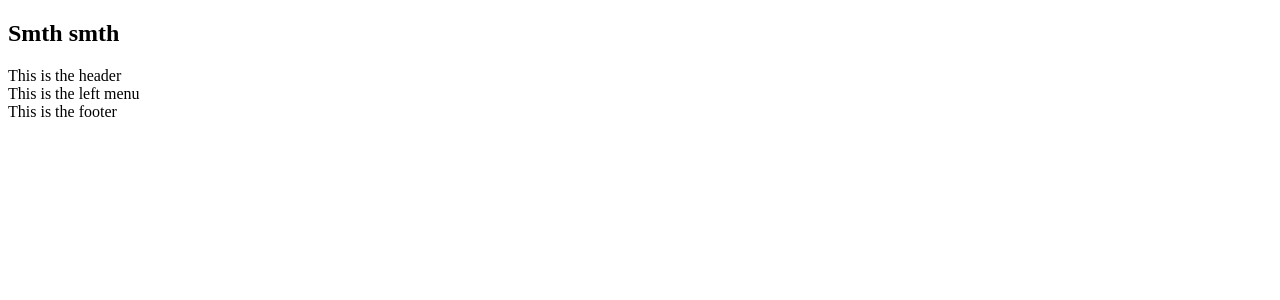
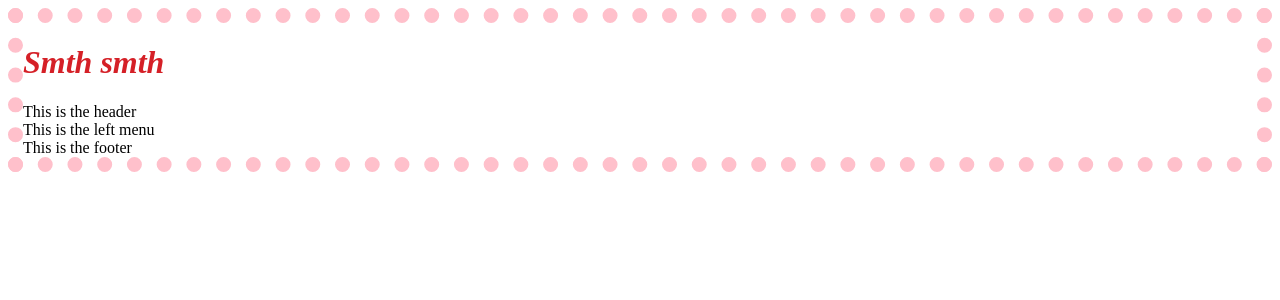
Before and after one commit to RalucaRbc/my-cv-v2-mid, a React (Create React App) app: page / in a window 1280 px wide. Shown: the top 300 px of the page. Built offline with nearby package versions, Linux system fonts and the light colour scheme.

Commit message:
Added style to the app component

```diff
--- a/src/component/app/app.component.jsx
+++ b/src/component/app/app.component.jsx
@@ -2,14 +2,15 @@ import React from 'react'
 import { Header } from '../header'
 import { LeftMenu } from '../left-menu'
 import { Footer } from '../footer'
+import { Title, Wrapper } from './app.styled'
 
 export const App = () => {
   return (
-    <div>
-      <h2> Smth smth </h2>
+    <Wrapper>
+      <Title> Smth smth </Title>
       <Header />
       <LeftMenu />
       <Footer />
-    </div>
+    </Wrapper>
   )
 }
--- /dev/null
+++ b/src/component/app/app.styled.js
@@ -0,0 +1,10 @@
+import styled from 'styled-components'
+
+export const Wrapper = styled.div`
+  border: 15px dotted pink;
+`
+
+export const Title = styled.h1`
+  font-style: italic;
+  color: #D52027;
+`
```
